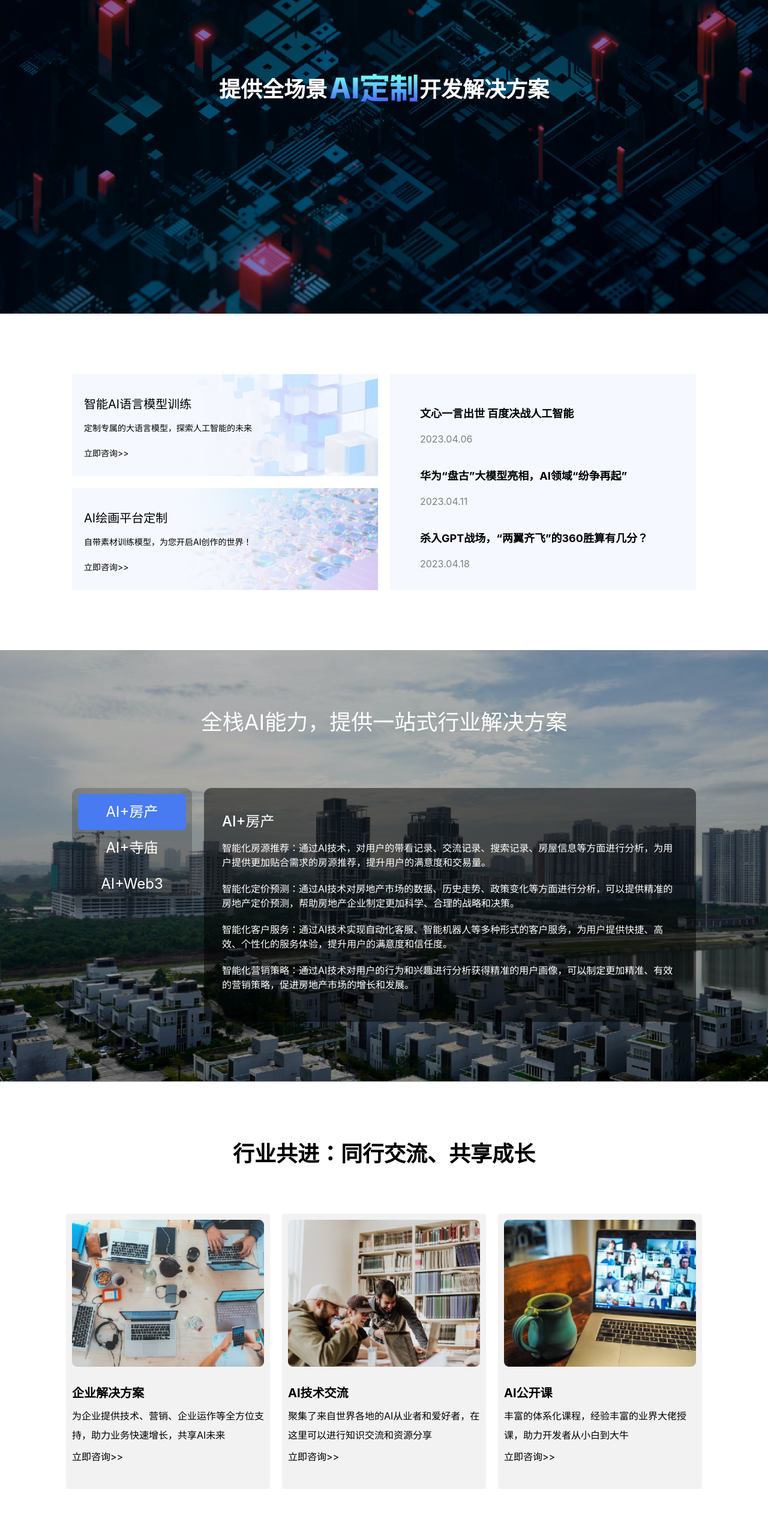
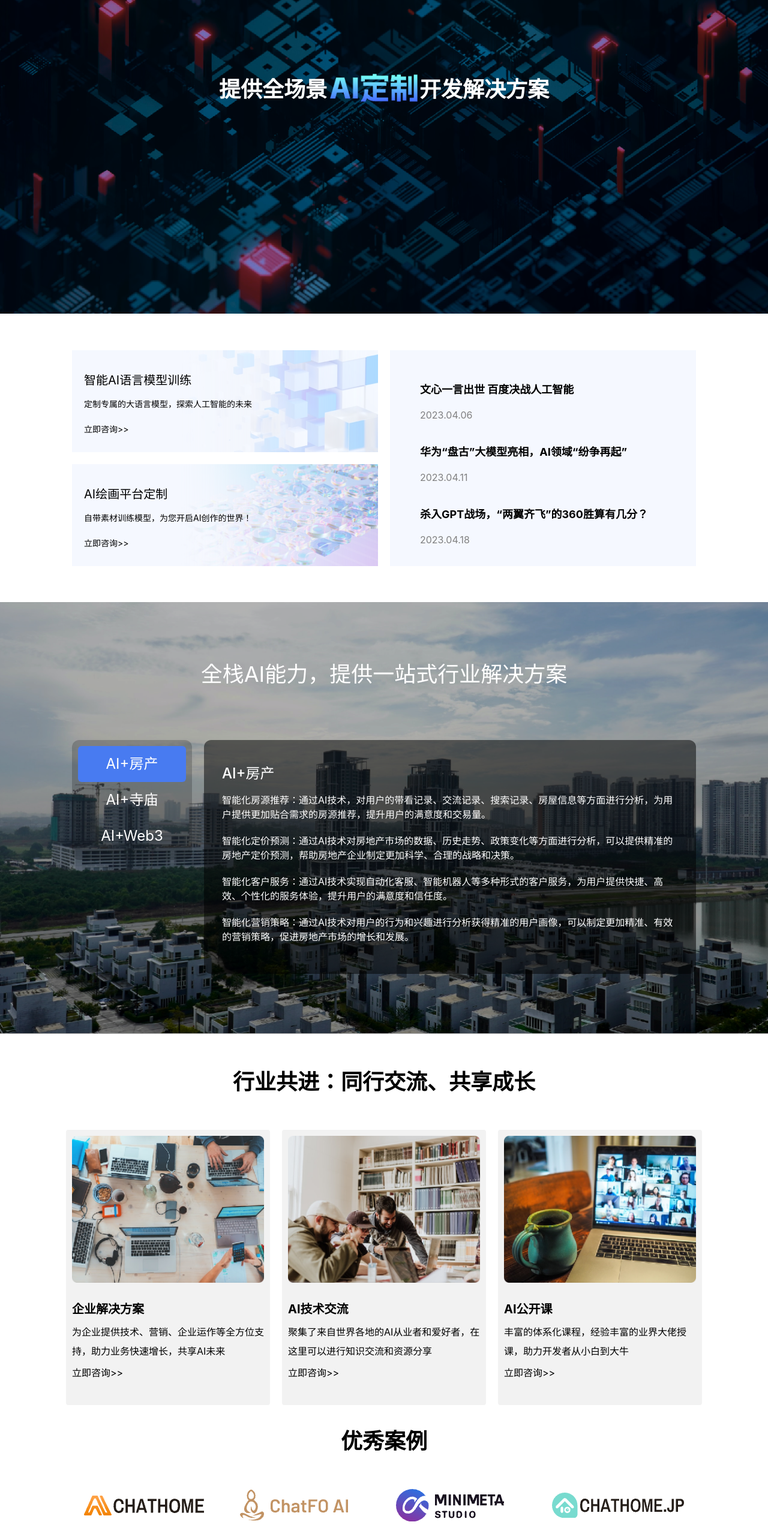
Before and after one commit to chenliqio/aiweb, a React (Create React App) app: page / in a window 1280 px wide. Shown: the part 234-2797 px from the top of the page at 60% size. Built offline with nearby package versions, Linux system fonts and the light colour scheme.

Commit message:
feat(aiweb): 样式修改

```diff
--- a/src/component/Case.tsx
+++ b/src/component/Case.tsx
@@ -2,8 +2,8 @@ import React from "react";
 
 const Case = () => {
   return (
-    <div className="flex flex-col justify-center items-center mt-[100px] lg:px-[120px] px-[60px]">
-      <h1 className="text-4xl font-bold mb-[90px] ">优秀案例</h1>
+    <div className="flex flex-col justify-center items-center lg:mt-[60pxpx] mt-10 lg:px-[120px] px-[60px]">
+      <h1 className="text-4xl font-bold mb-[60px] ">优秀案例</h1>
       <div className="grid lg:grid-cols-4 mb-[110px] gap-10 items-center grid-cols-1 ">
         <div className="col-span-1">
           <img src="/images/case1.png" alt="" />
--- a/src/component/Header.tsx
+++ b/src/component/Header.tsx
@@ -8,7 +8,7 @@ const Header = () => {
           backgroundImage: "url(/images/banner.png)",
         }}
       >
-        <div className=" lg:px-[120px] px-[60px] flex justify-between items-center ">
+        <div className=" lg:px-[120px] px-[60px] flex lg:justify-between items-center  justify-center lg:flex-row gap-2 md:flex-row flex-col">
           <div className="w-[160px] h-[80px]">
             <img src="/images/logo.png" alt="logo" />
           </div>
@@ -16,7 +16,7 @@ const Header = () => {
             <a href="#footer">合作咨询</a>
           </div>
         </div>
-        <div className="flex justify-center items-center my-[270px]">
+        <div className="flex justify-center items-center lg:my-[270px] my-[150px] flex-col lg:flex-row md:flex-row">
           <div className="lg:text-4xl text-3xl text-white font-bold mr-1">
             提供全场景
           </div>
--- a/src/component/Part2.tsx
+++ b/src/component/Part2.tsx
@@ -32,7 +32,7 @@ const Part2 = () => {
   ];
 
   return (
-    <div className="w-full my-[100px] flex justify-center lg:px-[120px] px-[60px]">
+    <div className="w-full lg:my-[60px] my-[40px] flex justify-center lg:px-[120px] sm:px-[60px] px-[30px]">
       <div className="flex flex-col lg:flex-row flex-wrap gap-5  w-full max-w-[1200px]">
         <div className="flex flex-col flex-1 justify-between">
           {data.map((el, i) => {
@@ -43,8 +43,8 @@ const Part2 = () => {
                 }`}
                 key={i}
               >
-                <div className="absolute top-0 right-0">
-                  <img src={el.img} alt="bg" />
+                <div className="absolute top-0 right-0 h-full">
+                  <img src={el.img} alt="bg" className="h-full" />
                 </div>
                 <div className="flex flex-col absolute">
                   <h1 className="mb-4 text-xl">{el.title}</h1>
--- a/src/component/Resolve.tsx
+++ b/src/component/Resolve.tsx
@@ -39,12 +39,12 @@ export const Resolve = () => {
         }}
       >
         <div className="bg-black/30 h-full"></div>
-        <div className="lg:px-[120px] px-[60px] lg:py-[100px] md:py-5 py-5  absolute left-0 top-0 w-full h-full flex flex-col">
+        <div className="lg:px-[120px] sm:px-[60px] px-[30px] lg:py-[100px] md:py-5 py-5  absolute left-0 top-0 w-full h-full flex flex-col">
           <div className="text-center text-4xl text-white">
             全栈AI能力，提供一站式行业解决方案
           </div>
           <div className="mt-5 lg:mt-[90px] flex-1 flex flex-col lg:flex-row gap-5">
-            <div className="min-w-[200px] lg:h-[200px] gap-4 lg:gap-0 lg:flex-col mb-2 bg-black/20 p-[10px] flex flex-row justify-center rounded-xl">
+            <div className="min-w-[200px] lg:h-[200px] gap-3 lg:gap-0 lg:flex-col mb-2 bg-black/20 p-[10px] flex flex-row justify-center rounded-xl">
               {["AI+房产", "AI+寺庙", "AI+Web3"].map((item, index) => (
                 <div
                   onClick={() => setIsActive(index)}
@@ -63,7 +63,9 @@ export const Resolve = () => {
               </div>
               <div className="text-white mt-4">
                 {data[isActive].desc.map((item) => (
-                  <div className="lg:mb-5 mb-2 lg:leading-6">{item}</div>
+                  <div key={item} className="lg:mb-5 mb-2 lg:leading-6">
+                    {item}
+                  </div>
                 ))}
               </div>
             </div>
--- a/src/component/Share.tsx
+++ b/src/component/Share.tsx
@@ -21,7 +21,7 @@ const Share = () => {
   return (
     <>
       <div className="w-full flex flex-col items-center">
-        <h1 className="lg:text-4xl md:text-3xl text-2xl font-bold lg:pt-[100px] pt-[60px] lg:mb-20 mb-10">
+        <h1 className="lg:text-4xl md:text-3xl text-2xl font-bold lg:pt-[60px] pt-[40px] lg:mb-[60px] mb-10">
           行业共进：同行交流、共享成长
         </h1>
         <div className="grid lg:grid-cols-3 gap-5 md:grid-cols-2 grid-cols-1 ">
```
